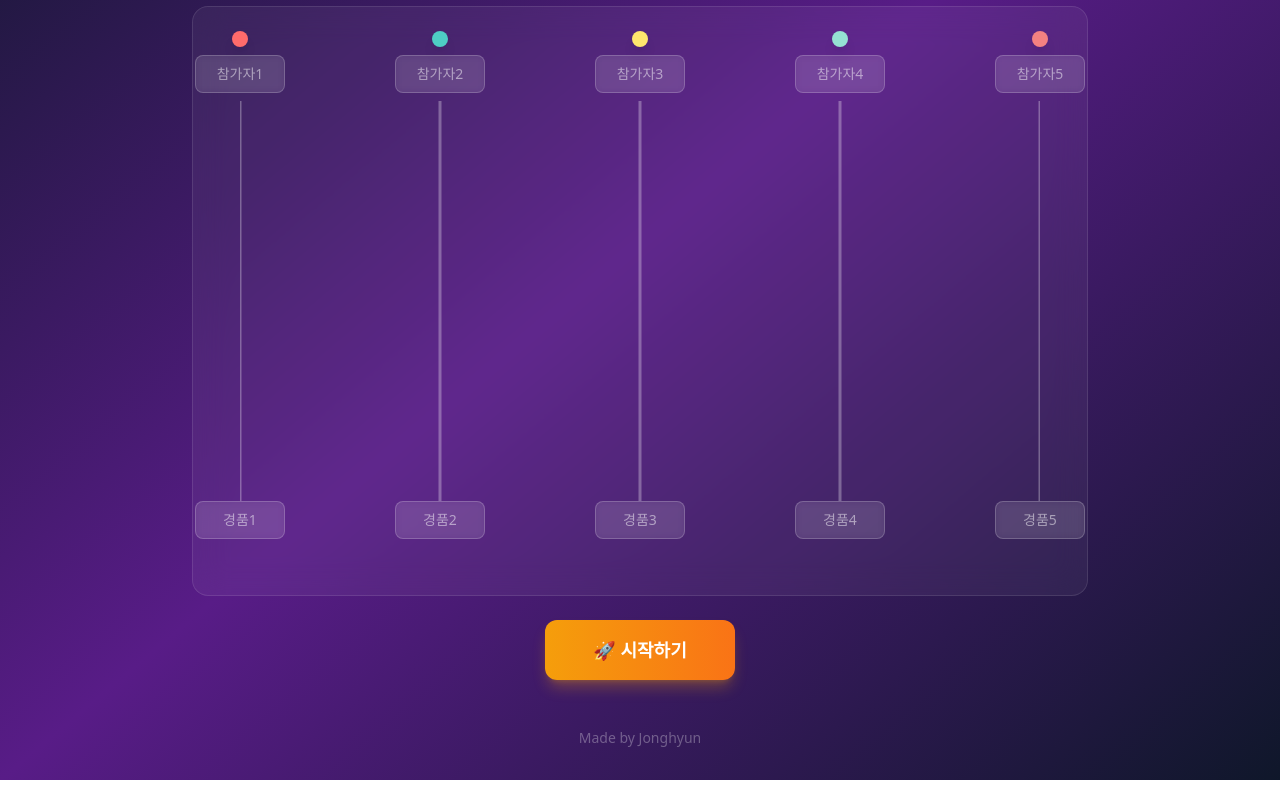
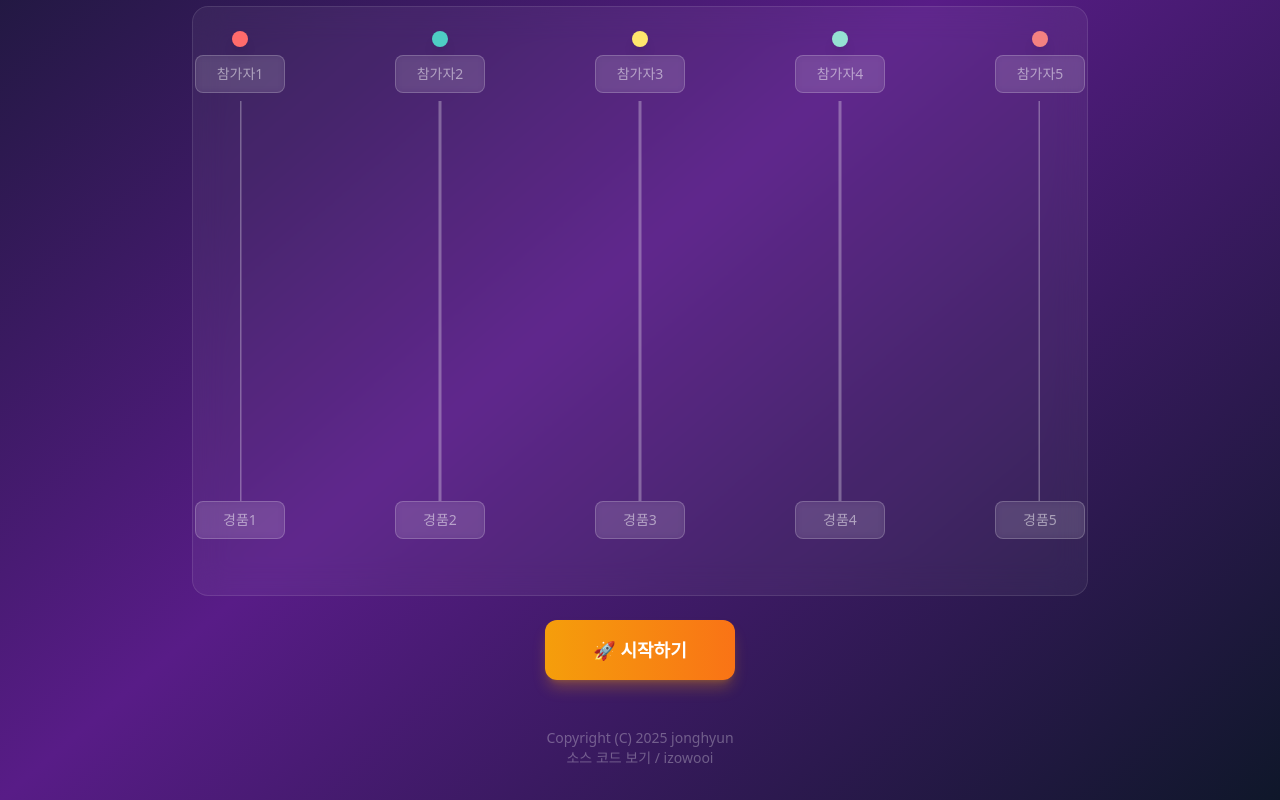
Before and after one commit to izowooi/learning-cake, a Next.js app in the folder ladder/: page / in a window 1280 px wide. Shown: the part 294-1094 px from the top of the page. Built offline with nearby package versions, Linux system fonts and the light colour scheme; a web font is replaced by a local one.

Commit message:
사다리타기 푸터 수정

```diff
--- a/ladder/src/components/LadderGame.tsx
+++ b/ladder/src/components/LadderGame.tsx
@@ -461,7 +461,26 @@ export default function LadderGame() {
 
         {/* 푸터 */}
         <footer className="text-center mt-12 text-white/30 text-sm">
-          <p>Made by Jonghyun</p>
+          <p>Copyright (C) 2025 jonghyun</p>
+          <p>
+            <a
+              href="https://github.com/izowooi/learning-cake/tree/main/ladder"
+              target="_blank"
+              rel="noopener noreferrer"
+              className="hover:text-white/50 transition-colors"
+            >
+              소스 코드 보기
+            </a>
+            {' / '}
+            <a
+              href="https://github.com/izowooi"
+              target="_blank"
+              rel="noopener noreferrer"
+              className="hover:text-white/50 transition-colors"
+            >
+              izowooi
+            </a>
+          </p>
         </footer>
       </div>
     </div>
```
